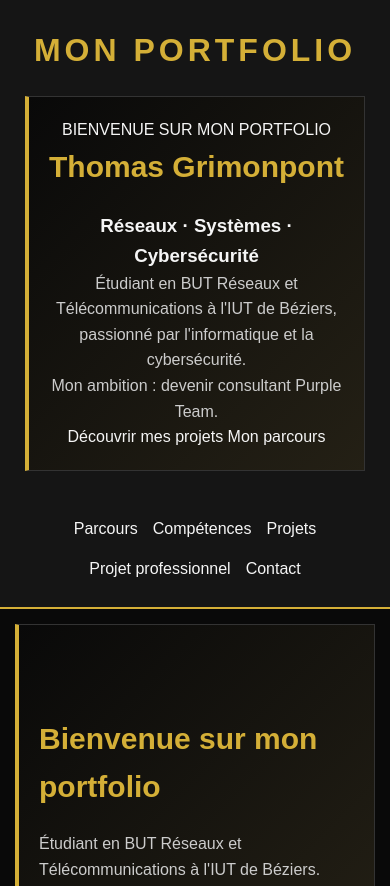
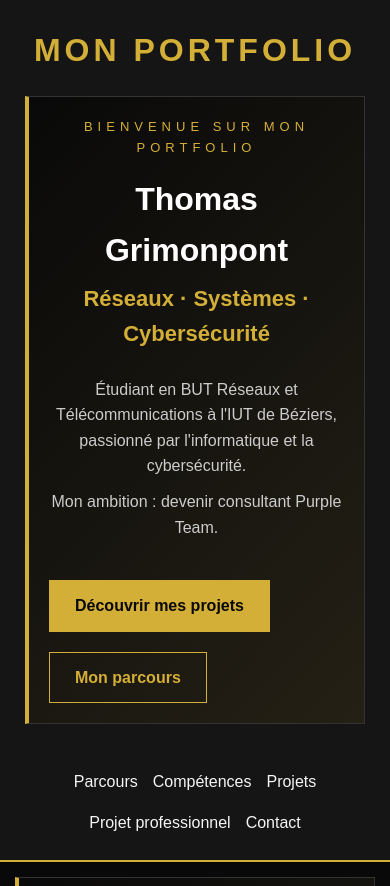
Before and after one commit to thomasgrimonpontpro-design/Portfolio, a plain HTML site: page index.html in a window 390 px wide. Shown: the top 886 px of the page. Drawn offline with Linux system fonts and the light colour scheme.

Commit message:
Update style.css

```diff
--- a/style.css
+++ b/style.css
@@ -133,6 +133,102 @@ footer {
         font-size: 30px;
     }
 
+/* Présentation personnelle */
+
+.surtitre {
+    color: #d4af37;
+    font-size: 13px;
+    letter-spacing: 5px;
+    margin-bottom: 15px;
+}
+
+#accueil {
+    min-height: 500px;
+}
+
+#accueil h2 {
+    color: #ffffff;
+    font-size: clamp(32px, 5vw, 65px);
+    margin-bottom: 5px;
+}
+
+#accueil h3 {
+    color: #d4af37;
+    font-size: 22px;
+    margin-bottom: 25px;
+}
+
+#accueil p {
+    max-width: 750px;
+    margin-bottom: 10px;
+}
+
+/* Boutons */
+
+.boutons {
+    display: flex;
+    flex-wrap: wrap;
+    gap: 20px;
+    margin-top: 30px;
+}
+
+.btn-or,
+.btn-contour {
+    padding: 12px 25px;
+    text-decoration: none;
+    font-weight: bold;
+    border: 1px solid #d4af37;
+    transition: 0.3s;
+}
+
+.btn-or {
+    background-color: #d4af37;
+    color: #090909;
+}
+
+.btn-contour {
+    color: #d4af37;
+}
+
+.btn-or:hover {
+    background-color: #f5d76e;
+    box-shadow: 0 0 20px #d4af3755;
+}
+
+.btn-contour:hover {
+    background-color: #d4af37;
+    color: #090909;
+}
+
+/* Animation d'apparition */
+
+#accueil {
+    animation: apparition 1s ease-out;
+}
+
+@keyframes apparition {
+    from {
+        opacity: 0;
+        transform: translateY(20px);
+    }
+
+    to {
+        opacity: 1;
+        transform: translateY(0);
+    }
+}
+
+@media (prefers-reduced-motion: reduce) {
+    #accueil {
+        animation: none;
+    }
+
+    html {
+        scroll-behavior: auto;
+    }
+}
+
+
     #accueil p {
         font-size: 16px;
     }
```
